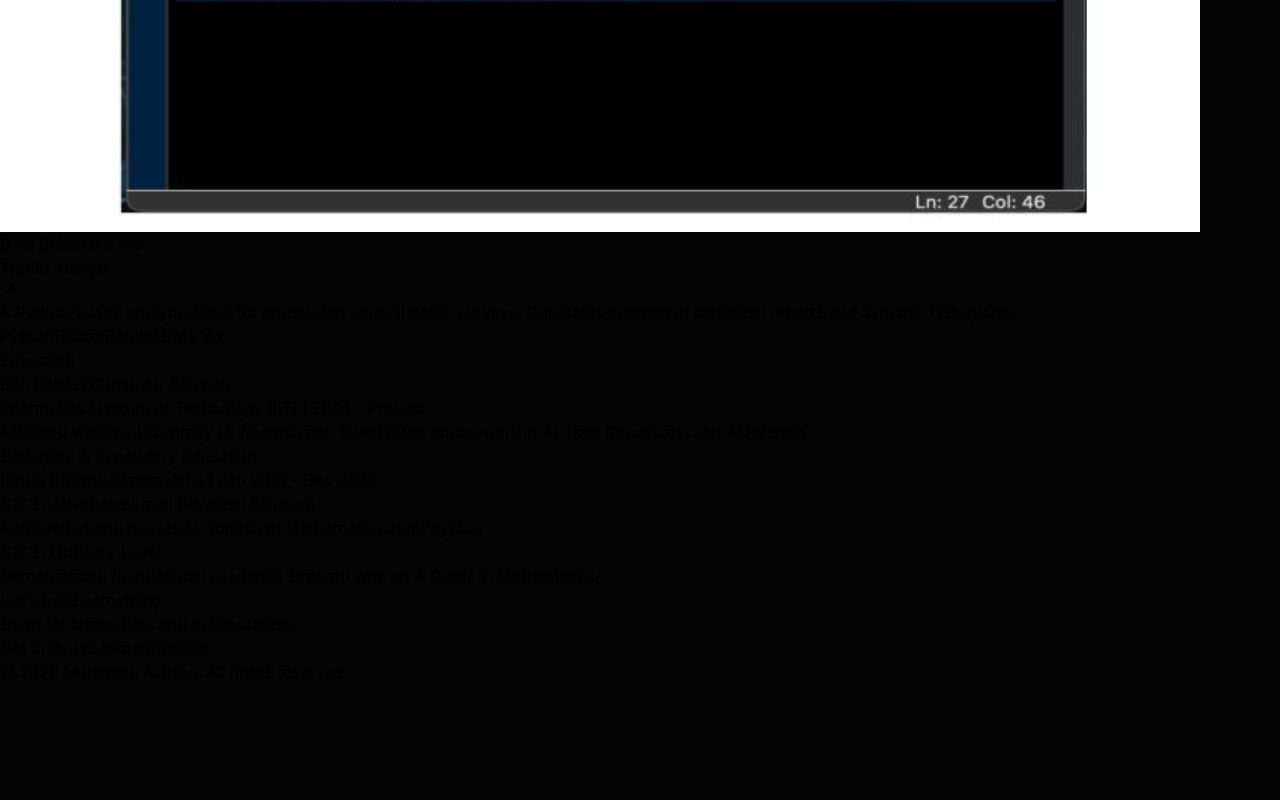
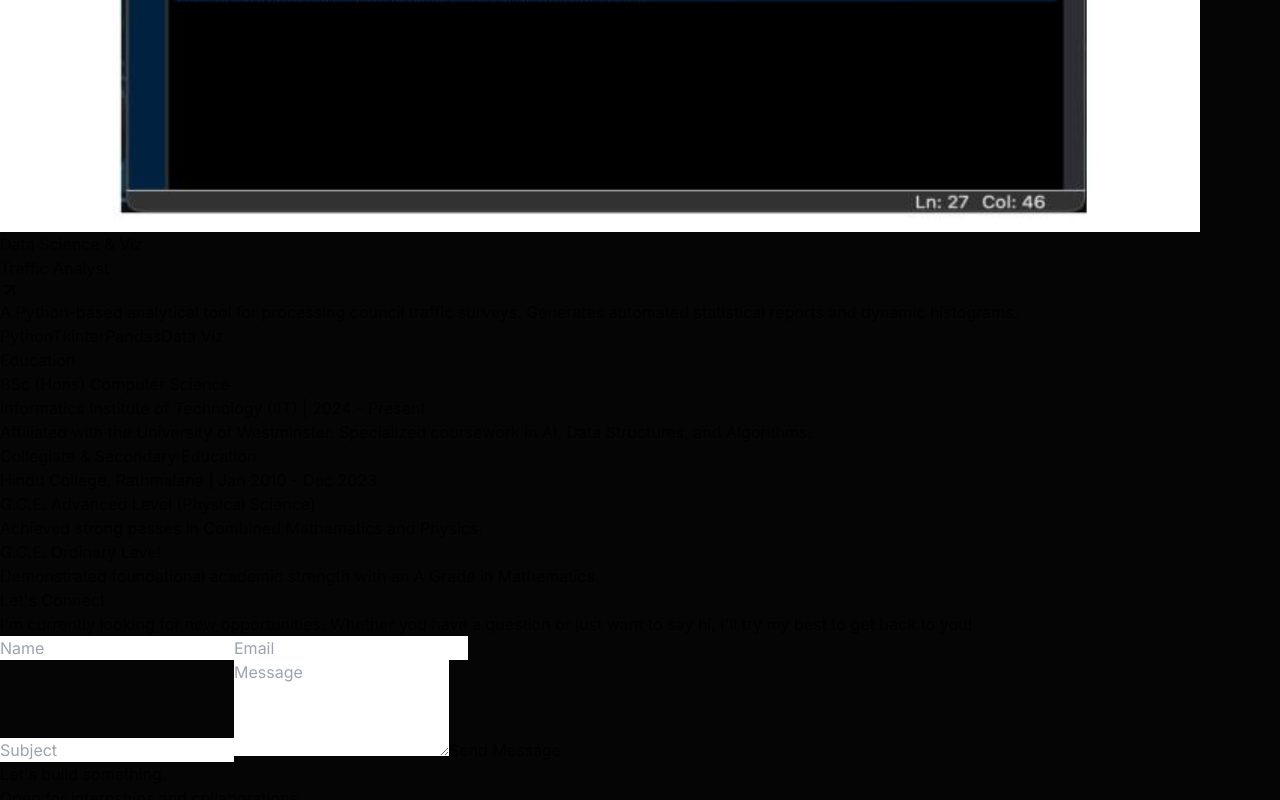
Before and after one commit to ashfaq-ui/portfolio, a React (Vite) app in the folder frontend/: page / in a window 1280 px wide. Shown: the part 5050-5850 px from the top of the page. Before the commit the page ends 5734 px from the top, so only its background shows below. Built offline with nearby package versions, Linux system fonts and the light colour scheme.

Commit message:
contact place added

```diff
--- a/frontend/src/App.jsx
+++ b/frontend/src/App.jsx
@@ -13,7 +13,8 @@ import {
   Settings,
   Menu,
   X,
-  Mail
+  Mail,
+  Send
 } from 'lucide-react';
 import './App.css';
 
@@ -24,7 +25,7 @@ const ProjectCard = ({ title, category, description, tech, link, image }) => (
     rel="noopener noreferrer"
     className="group relative bg-zinc-900/40 border border-zinc-800 hover:border-zinc-600 transition-all duration-300 p-6 md:p-8 rounded-xl overflow-hidden hover:bg-zinc-900/60 block"
   >
-    {/* NEW: Sample Photo Placeholder */}
+    {/* Sample Photo Placeholder */}
     <div className="w-full h-48 mb-6 overflow-hidden rounded-lg bg-zinc-800/50 border border-white/5 relative">
       {image ? (
         <img
@@ -60,6 +61,7 @@ const ProjectCard = ({ title, category, description, tech, link, image }) => (
     </div>
   </a>
 );
+
 export default function App() {
   const [isMobileMenuOpen, setIsMobileMenuOpen] = useState(false);
 
@@ -110,26 +112,18 @@ export default function App() {
           )}
         </div>
 
-        {/* MOBILE MENU - THE SOLID GRID FIX
-            We use a solid background color to BLOCK the page content below.
-        */}
+        {/* MOBILE MENU - THE SOLID GRID FIX */}
         {isMobileMenuOpen && (
           <div className="fixed inset-0 z-[9999] md:hidden">
-
-            {/* LAYER 1: Solid Grid Background (No transparency) */}
             <div
               className="absolute inset-0 bg-[#050505]"
               style={{
-                // This creates the faint grid lines like your reference
                 backgroundImage: 'linear-gradient(rgba(255, 255, 255, 0.03) 1px, transparent 1px), linear-gradient(90deg, rgba(255, 255, 255, 0.03) 1px, transparent 1px)',
                 backgroundSize: '35px 35px'
               }}
             ></div>
 
-            {/* LAYER 2: The Menu Content */}
             <div className="relative h-full flex flex-col animate-fade-in">
-
-              {/* Header */}
               <div className="h-20 px-6 flex items-center justify-between border-b border-white/10 bg-black/50">
                 <div className="font-bold text-xl text-white tracking-tight">
                   ASHFAQ<span className="text-zinc-600">.DEV</span>
@@ -142,7 +136,6 @@ export default function App() {
                 </button>
               </div>
 
-              {/* Links */}
               <div className="flex-1 flex flex-col items-center justify-center gap-10 p-6">
                 {['About', 'Skills', 'Projects', 'Education', 'Contact'].map((item) => (
                   <button
@@ -155,7 +148,6 @@ export default function App() {
                 ))}
               </div>
 
-              {/* Footer Socials */}
               <div className="p-10 flex justify-center gap-8 border-t border-white/10 bg-black/40">
                 <a href="https://github.com/ashfaq-ui" className="text-zinc-500 hover:text-white transition-colors p-3 bg-zinc-900 rounded-full border border-white/5"><Github size={24} /></a>
                 <a href="https://linkedin.com/in/ashfaq-mohamed" className="text-zinc-500 hover:text-white transition-colors p-3 bg-zinc-900 rounded-full border border-white/5"><Linkedin size={24} /></a>
@@ -241,7 +233,6 @@ export default function App() {
         </section>
 
         {/* PROJECTS */}
-        {/* PROJECTS SECTION (Updated with 5 Items) */}
         <section id="projects" className="mb-32 scroll-mt-28">
           <div className="flex items-end justify-between mb-8 md:mb-12">
             <h2 className="text-2xl md:text-3xl font-bold text-white">Selected Work</h2>
@@ -249,8 +240,6 @@ export default function App() {
           </div>
 
           <div className="grid grid-cols-1 md:grid-cols-2 gap-6 md:gap-8">
-
-            {/* 1. Project Airea */}
             <ProjectCard
               title="Project Airea"
               category="IoT & AI Research"
@@ -259,8 +248,6 @@ export default function App() {
               link="https://airea.lk"
               image="/airea.png"
             />
-
-            {/* 2. Black Olives */}
             <ProjectCard
               title="Black Olives"
               category="Premium E-commerce"
@@ -269,8 +256,6 @@ export default function App() {
               link="https://web-pro-1.netlify.app/"
               image="/blackolives.png"
             />
-
-            {/* 3. SpendWise */}
             <ProjectCard
               title="SpendWise"
               category="FinTech Full Stack"
@@ -279,8 +264,6 @@ export default function App() {
               link="https://jazzy-concha-e4ad62.netlify.app/"
               image="/spendwise.png"
             />
-
-            {/* 4. Eco Pulse */}
             <ProjectCard
               title="Eco Pulse"
               category="Sustainable Web Design"
@@ -289,8 +272,6 @@ export default function App() {
               link="https://spectacular-haupia-11b44a.netlify.app/"
               image="/eco_pulse.png"
             />
-
-            {/* 5. Traffic Analyst (Added as requested) */}
             <ProjectCard
               title="Traffic Analyst"
               category="Data Science & Viz"
@@ -299,7 +280,6 @@ export default function App() {
               link="https://github.com/ashfaq-ui/Traffic_Data_Analysis"
               image="/traffic.png"
             />
-
           </div>
         </section>
 
@@ -333,8 +313,66 @@ export default function App() {
           </div>
         </section>
 
+        {/* CONTACT SECTION (Themed to match the website) */}
+        <section id="contact" className="mb-20 animate-fade-in scroll-mt-28 text-center max-w-xl mx-auto">
+          <h2 className="text-3xl md:text-4xl font-bold text-white mb-6 tracking-tight">
+            Let's Connect
+          </h2>
+          <p className="text-zinc-400 mb-10 leading-relaxed">
+            I'm currently looking for new opportunities. Whether you have a question or just want to say hi, I'll try my best to get back to you!
+          </p>
+
+          {/* Card Container - Matches Project Card Style */}
+          <div className="bg-zinc-900/40 border border-zinc-800 p-8 rounded-2xl backdrop-blur-sm hover:border-zinc-700 transition-colors duration-300">
+
+            <form className="space-y-4" action="mailto:ashfaq.cs2025@gmail.com" method="post" encType="text/plain">
+
+              <div className="grid grid-cols-1 md:grid-cols-2 gap-4">
+                <input
+                  type="text"
+                  name="name"
+                  placeholder="Name"
+                  className="w-full bg-black/50 border border-zinc-800 rounded-lg px-4 py-3 text-white placeholder:text-zinc-600 focus:outline-none focus:border-zinc-500 focus:ring-1 focus:ring-zinc-500 transition-all"
+                  required
+                />
+                <input
+                  type="email"
+                  name="email"
+                  placeholder="Email"
+                  className="w-full bg-black/50 border border-zinc-800 rounded-lg px-4 py-3 text-white placeholder:text-zinc-600 focus:outline-none focus:border-zinc-500 focus:ring-1 focus:ring-zinc-500 transition-all"
+                  required
+                />
+              </div>
+
+              <input
+                type="text"
+                name="subject"
+                placeholder="Subject"
+                className="w-full bg-black/50 border border-zinc-800 rounded-lg px-4 py-3 text-white placeholder:text-zinc-600 focus:outline-none focus:border-zinc-500 focus:ring-1 focus:ring-zinc-500 transition-all"
+                required
+              />
+
+              <textarea
+                name="message"
+                placeholder="Message"
+                rows="4"
+                className="w-full bg-black/50 border border-zinc-800 rounded-lg px-4 py-3 text-white placeholder:text-zinc-600 focus:outline-none focus:border-zinc-500 focus:ring-1 focus:ring-zinc-500 transition-all resize-none"
+                required
+              ></textarea>
+
+              {/* Button - Matches the 'View Work' button style (White & Black) */}
+              <button
+                type="submit"
+                className="w-full bg-white text-black font-bold py-3 rounded-lg hover:bg-zinc-200 transition-colors duration-300"
+              >
+                Send Message
+              </button>
+            </form>
+          </div>
+        </section>
+
         {/* FOOTER */}
-        <footer id="contact" className="py-8 mt-12 border-t border-white/5 scroll-mt-28">
+        <footer className="py-8 mt-12 border-t border-white/5 scroll-mt-28">
           <div className="flex flex-col md:flex-row justify-between items-center md:items-end gap-6 text-center md:text-left">
             <div>
               <h3 className="text-lg font-bold text-white mb-1">Let's build something.</h3>
@@ -346,7 +384,9 @@ export default function App() {
                 <a href="https://linkedin.com/in/ashfaq-mohamed" target="_blank" rel="noopener noreferrer" className="hover:text-white transition-colors">LinkedIn</a>
                 <a href="https://github.com/ashfaq-ui" target="_blank" rel="noopener noreferrer" className="hover:text-white transition-colors">GitHub</a>
               </div>
-              <div className="text-xs text-zinc-800">© 2026 Mohamed Ashfaq. All rights reserved.</div>
+              <div className="text-xs text-zinc-800">
+                © 2026 Mohamed Ashfaq. All rights reserved.
+              </div>
             </div>
           </div>
         </footer>
```
